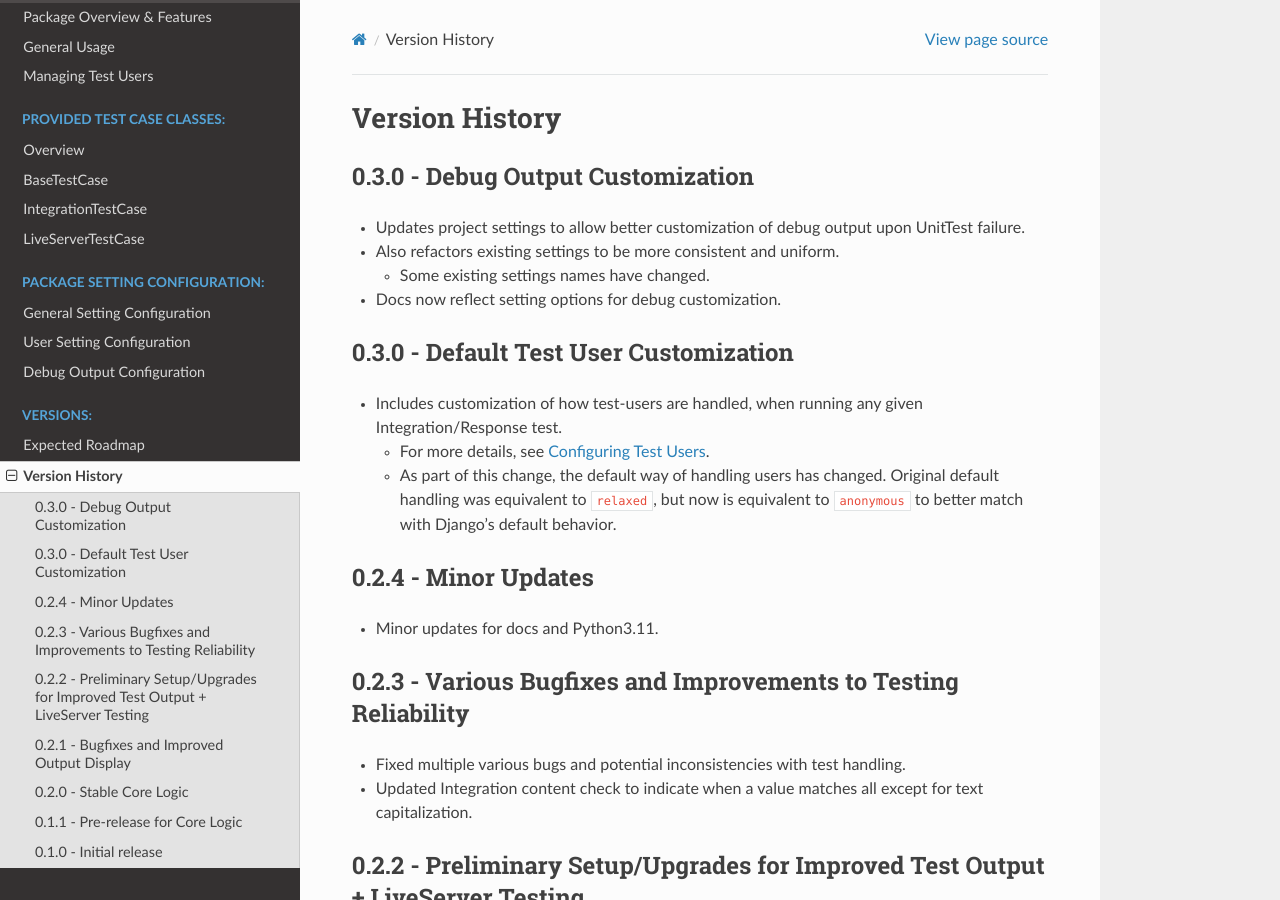
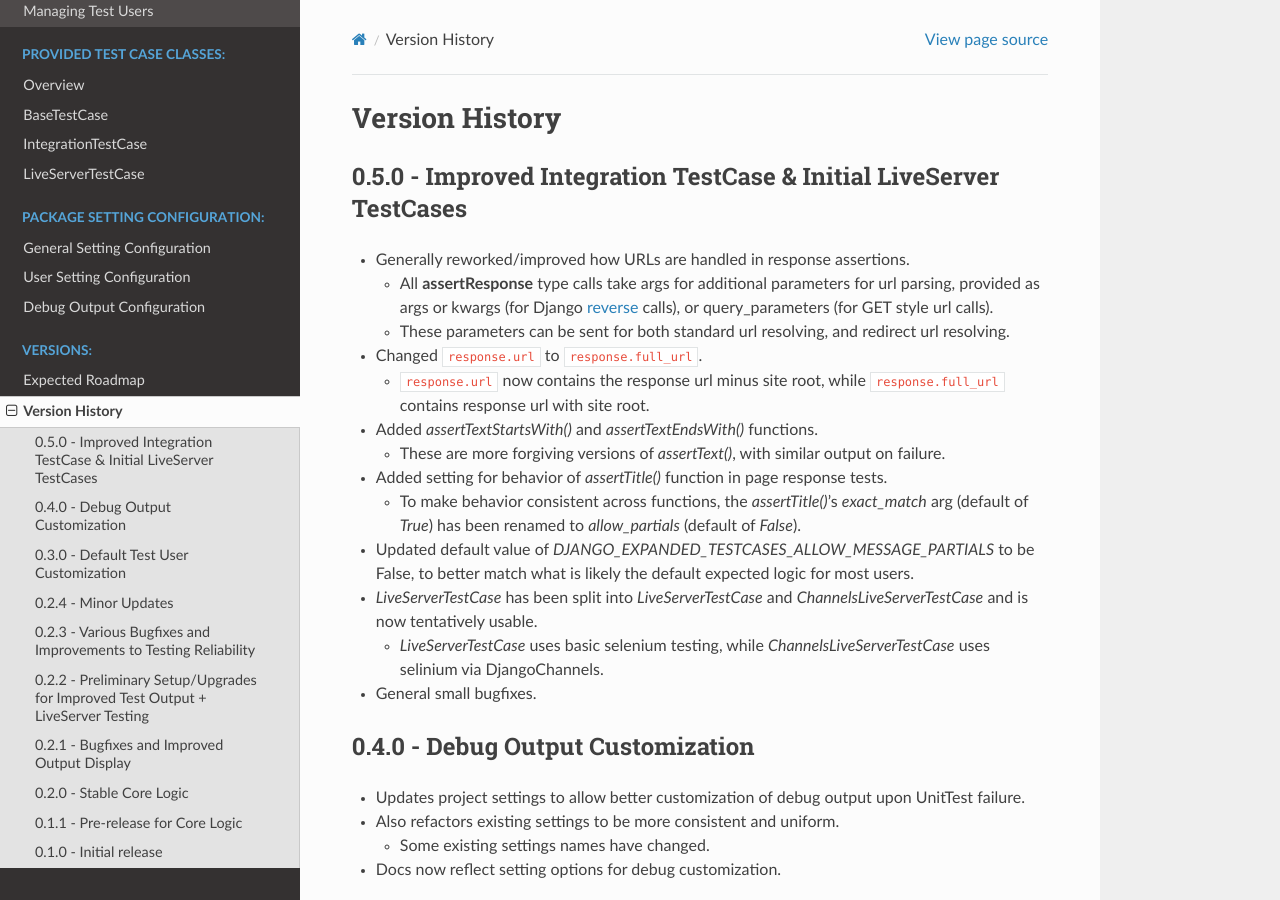
Before and after one commit to brodriguez8774/django-expanded-test-cases, a Sphinx documentation site: the page built from docs/source/version_history.rst, in a window 1280 px wide and 900 px high. Built offline with Sphinx 7.4.7 and the Read the Docs theme 2.0.0, drawn with Linux system fonts in a browser that asks for light colours.

Commit message:
Update project version

```diff
--- a/docs/source/conf.py
+++ b/docs/source/conf.py
@@ -25,7 +25,7 @@ copyright = '2022, Brandon Rodriguez'
 author = 'Brandon Rodriguez'
 
 # The full version, including alpha/beta/rc tags
-release = '0.4.0'
+release = '0.5.0'
 
 
 # -- General configuration ---------------------------------------------------
--- a/docs/source/version_history.rst
+++ b/docs/source/version_history.rst
@@ -2,7 +2,47 @@ Version History
 ***************
 
 
-0.3.0 - Debug Output Customization
+0.5.0 - Improved Integration TestCase & Initial LiveServer TestCases
+====================================================================
+* Generally reworked/improved how URLs are handled in response assertions.
+
+  * All **assertResponse** type calls take args for additional parameters for
+    url parsing, provided as args or kwargs (for Django
+    `reverse <https://docs.djangoproject.com/en/4.2/ref/urlresolvers/#reverse>`_
+    calls), or query_parameters (for GET style url calls).
+  * These parameters can be sent for both standard url resolving, and redirect
+    url resolving.
+
+* Changed ``response.url`` to ``response.full_url``.
+
+  * ``response.url`` now contains the response url minus site root, while
+    ``response.full_url`` contains response url with site root.
+
+* Added `assertTextStartsWith()` and `assertTextEndsWith()` functions.
+
+  * These are more forgiving versions of `assertText()`, with similar output on
+    failure.
+
+* Added setting for behavior of `assertTitle()` function in page response tests.
+
+  * To make behavior consistent across functions, the `assertTitle()`'s
+    `exact_match` arg (default of `True`) has been renamed to `allow_partials`
+    (default of `False`).
+
+* Updated default value of `DJANGO_EXPANDED_TESTCASES_ALLOW_MESSAGE_PARTIALS`
+  to be False, to better match what is likely the default expected logic for
+  most users.
+
+* `LiveServerTestCase` has been split into `LiveServerTestCase` and
+  `ChannelsLiveServerTestCase` and is now tentatively usable.
+
+  * `LiveServerTestCase` uses basic selenium testing, while
+    `ChannelsLiveServerTestCase` uses selinium via DjangoChannels.
+
+* General small bugfixes.
+
+
+0.4.0 - Debug Output Customization
 ==================================
 
 * Updates project settings to allow better customization of debug output upon
--- a/pyproject.toml
+++ b/pyproject.toml
@@ -4,7 +4,7 @@ build-backend = 'setuptools.build_meta:__legacy__'
 
 [project]
 name = "django-expanded-test-cases"
-version = "0.4.0"
+version = "0.5.0"
 description = "Expands the existing Django TestCase class with extra functionality."
 readme = "readme.md"
 authors = [
--- a/setup.cfg
+++ b/setup.cfg
@@ -1,6 +1,6 @@
 [metadata]
 name = django-expanded-test-cases
-version = 0.4.0
+version = 0.5.0
 description = Expands the existing Django TestCase class with extra functionality.
 long_description = file: readme.md
 url = https://github.com/brodriguez8774/django-expanded-test-cases
```
